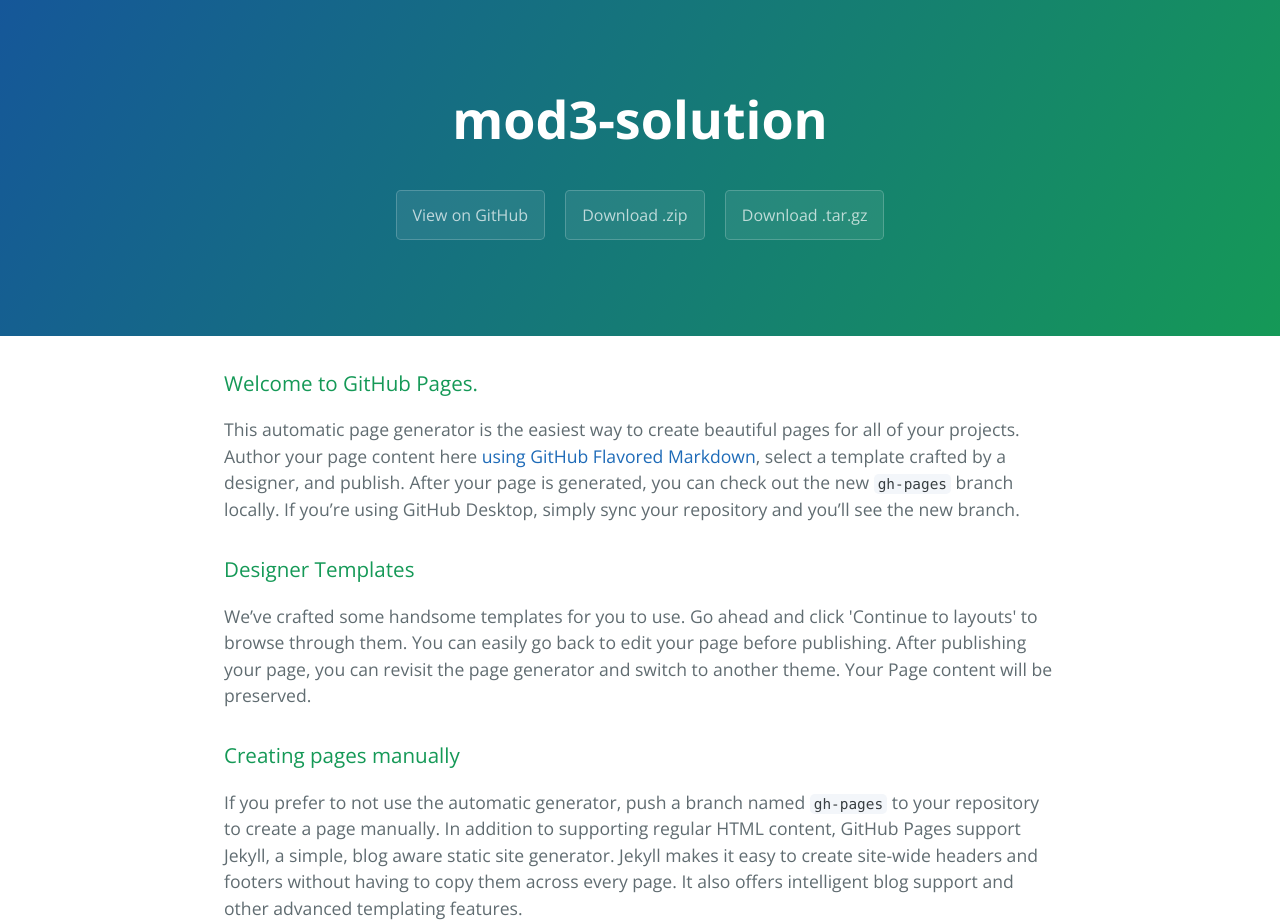
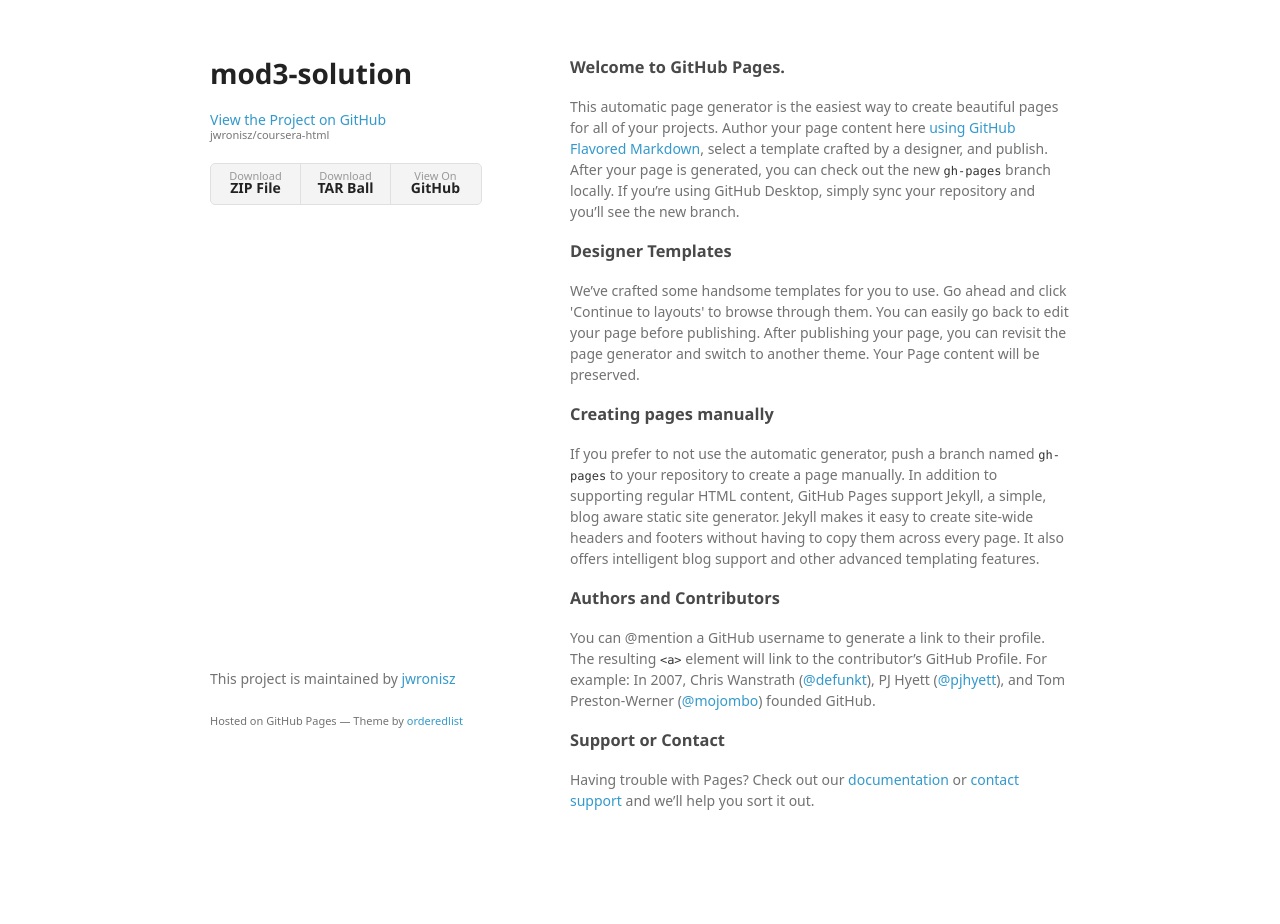
Before and after one commit to jwronisz/coursera-html, a plain HTML site: page index.html in a window 1280 px wide. Shown: the top 924 px of the page. After the commit the page ends 881 px from the top, so only its background shows below. Drawn offline with nearby package versions, Linux system fonts and the light colour scheme; a web font is replaced by a local one.

Commit message:
Create gh-pages branch via GitHub

```diff
--- a/index.html
+++ b/index.html
@@ -1,25 +1,34 @@
-<!DOCTYPE html>
-<html lang="en-us">
+<!doctype html>
+<html>
   <head>
-    <meta charset="UTF-8">
+    <meta charset="utf-8">
+    <meta http-equiv="X-UA-Compatible" content="chrome=1">
     <title>mod3-solution by jwronisz</title>
-    <meta name="viewport" content="width=device-width, initial-scale=1">
-    <link rel="stylesheet" type="text/css" href="stylesheets/normalize.css" media="screen">
-    <link href='https://fonts.googleapis.com/css?family=Open+Sans:400,700' rel='stylesheet' type='text/css'>
-    <link rel="stylesheet" type="text/css" href="stylesheets/stylesheet.css" media="screen">
-    <link rel="stylesheet" type="text/css" href="stylesheets/github-light.css" media="screen">
+
+    <link rel="stylesheet" href="stylesheets/styles.css">
+    <link rel="stylesheet" href="stylesheets/github-light.css">
+    <meta name="viewport" content="width=device-width">
+    <!--[if lt IE 9]>
+    <script src="//html5shiv.googlecode.com/svn/trunk/html5.js"></script>
+    <![endif]-->
   </head>
   <body>
-    <section class="page-header">
-      <h1 class="project-name">mod3-solution</h1>
-      <h2 class="project-tagline"></h2>
-      <a href="https://github.com/jwronisz/coursera-html" class="btn">View on GitHub</a>
-      <a href="https://github.com/jwronisz/coursera-html/zipball/master" class="btn">Download .zip</a>
-      <a href="https://github.com/jwronisz/coursera-html/tarball/master" class="btn">Download .tar.gz</a>
-    </section>
+    <div class="wrapper">
+      <header>
+        <h1>mod3-solution</h1>
+        <p></p>
 
-    <section class="main-content">
-      <h3>
+        <p class="view"><a href="https://github.com/jwronisz/coursera-html">View the Project on GitHub <small>jwronisz/coursera-html</small></a></p>
+
+
+        <ul>
+          <li><a href="https://github.com/jwronisz/coursera-html/zipball/master">Download <strong>ZIP File</strong></a></li>
+          <li><a href="https://github.com/jwronisz/coursera-html/tarball/master">Download <strong>TAR Ball</strong></a></li>
+          <li><a href="https://github.com/jwronisz/coursera-html">View On <strong>GitHub</strong></a></li>
+        </ul>
+      </header>
+      <section>
+        <h3>
 <a id="welcome-to-github-pages" class="anchor" href="#welcome-to-github-pages" aria-hidden="true"><span aria-hidden="true" class="octicon octicon-link"></span></a>Welcome to GitHub Pages.</h3>
 
 <p>This automatic page generator is the easiest way to create beautiful pages for all of your projects. Author your page content here <a href="https://guides.github.com/features/mastering-markdown/">using GitHub Flavored Markdown</a>, select a template crafted by a designer, and publish. After your page is generated, you can check out the new <code>gh-pages</code> branch locally. If you’re using GitHub Desktop, simply sync your repository and you’ll see the new branch.</p>
@@ -43,15 +52,13 @@
 <a id="support-or-contact" class="anchor" href="#support-or-contact" aria-hidden="true"><span aria-hidden="true" class="octicon octicon-link"></span></a>Support or Contact</h3>
 
 <p>Having trouble with Pages? Check out our <a href="https://help.github.com/pages">documentation</a> or <a href="https://github.com/contact">contact support</a> and we’ll help you sort it out.</p>
-
-      <footer class="site-footer">
-        <span class="site-footer-owner"><a href="https://github.com/jwronisz/coursera-html">mod3-solution</a> is maintained by <a href="https://github.com/jwronisz">jwronisz</a>.</span>
-
-        <span class="site-footer-credits">This page was generated by <a href="https://pages.github.com">GitHub Pages</a> using the <a href="https://github.com/jasonlong/cayman-theme">Cayman theme</a> by <a href="https://twitter.com/jasonlong">Jason Long</a>.</span>
+      </section>
+      <footer>
+        <p>This project is maintained by <a href="https://github.com/jwronisz">jwronisz</a></p>
+        <p><small>Hosted on GitHub Pages &mdash; Theme by <a href="https://github.com/orderedlist">orderedlist</a></small></p>
       </footer>
-
-    </section>
-
+    </div>
+    <script src="javascripts/scale.fix.js"></script>
 
   </body>
 </html>
--- /dev/null
+++ b/javascripts/scale.fix.js
@@ -0,0 +1,17 @@
+var metas = document.getElementsByTagName('meta');
+var i;
+if (navigator.userAgent.match(/iPhone/i)) {
+  for (i=0; i<metas.length; i++) {
+    if (metas[i].name == "viewport") {
+      metas[i].content = "width=device-width, minimum-scale=1.0, maximum-scale=1.0";
+    }
+  }
+  document.addEventListener("gesturestart", gestureStart, false);
+}
+function gestureStart() {
+  for (i=0; i<metas.length; i++) {
+    if (metas[i].name == "viewport") {
+      metas[i].content = "width=device-width, minimum-scale=0.25, maximum-scale=1.6";
+    }
+  }
+}
--- /dev/null
+++ b/stylesheets/styles.css
@@ -0,0 +1,324 @@
+@font-face {
+  font-family: 'Noto Sans';
+  font-weight: 400;
+  font-style: normal;
+  src: url('../fonts/Noto-Sans-regular/Noto-Sans-regular.eot');
+  src: url('../fonts/Noto-Sans-regular/Noto-Sans-regular.eot?#iefix') format('embedded-opentype'),
+       local('Noto Sans'),
+       local('Noto-Sans-regular'),
+       url('../fonts/Noto-Sans-regular/Noto-Sans-regular.woff2') format('woff2'),
+       url('../fonts/Noto-Sans-regular/Noto-Sans-regular.woff') format('woff'),
+       url('../fonts/Noto-Sans-regular/Noto-Sans-regular.ttf') format('truetype'),
+       url('../fonts/Noto-Sans-regular/Noto-Sans-regular.svg#NotoSans') format('svg');
+}
+
+@font-face {
+  font-family: 'Noto Sans';
+  font-weight: 700;
+  font-style: normal;
+  src: url('../fonts/Noto-Sans-700/Noto-Sans-700.eot');
+  src: url('../fonts/Noto-Sans-700/Noto-Sans-700.eot?#iefix') format('embedded-opentype'),
+       local('Noto Sans Bold'),
+       local('Noto-Sans-700'),
+       url('../fonts/Noto-Sans-700/Noto-Sans-700.woff2') format('woff2'),
+       url('../fonts/Noto-Sans-700/Noto-Sans-700.woff') format('woff'),
+       url('../fonts/Noto-Sans-700/Noto-Sans-700.ttf') format('truetype'),
+       url('../fonts/Noto-Sans-700/Noto-Sans-700.svg#NotoSans') format('svg');
+}
+
+@font-face {
+  font-family: 'Noto Sans';
+  font-weight: 400;
+  font-style: italic;
+  src: url('../fonts/Noto-Sans-italic/Noto-Sans-italic.eot');
+  src: url('../fonts/Noto-Sans-italic/Noto-Sans-italic.eot?#iefix') format('embedded-opentype'),
+       local('Noto Sans Italic'),
+       local('Noto-Sans-italic'),
+       url('../fonts/Noto-Sans-italic/Noto-Sans-italic.woff2') format('woff2'),
+       url('../fonts/Noto-Sans-italic/Noto-Sans-italic.woff') format('woff'),
+       url('../fonts/Noto-Sans-italic/Noto-Sans-italic.ttf') format('truetype'),
+       url('../fonts/Noto-Sans-italic/Noto-Sans-italic.svg#NotoSans') format('svg');
+}
+
+@font-face {
+  font-family: 'Noto Sans';
+  font-weight: 700;
+  font-style: italic;
+  src: url('../fonts/Noto-Sans-700italic/Noto-Sans-700italic.eot');
+  src: url('../fonts/Noto-Sans-700italic/Noto-Sans-700italic.eot?#iefix') format('embedded-opentype'),
+       local('Noto Sans Bold Italic'),
+       local('Noto-Sans-700italic'),
+       url('../fonts/Noto-Sans-700italic/Noto-Sans-700italic.woff2') format('woff2'),
+       url('../fonts/Noto-Sans-700italic/Noto-Sans-700italic.woff') format('woff'),
+       url('../fonts/Noto-Sans-700italic/Noto-Sans-700italic.ttf') format('truetype'),
+       url('../fonts/Noto-Sans-700italic/Noto-Sans-700italic.svg#NotoSans') format('svg');
+}
+
+body {
+  background-color: #fff;
+  padding:50px;
+  font: 14px/1.5 "Noto Sans", "Helvetica Neue", Helvetica, Arial, sans-serif;
+  color:#727272;
+  font-weight:400;
+}
+
+h1, h2, h3, h4, h5, h6 {
+  color:#222;
+  margin:0 0 20px;
+}
+
+p, ul, ol, table, pre, dl {
+  margin:0 0 20px;
+}
+
+h1, h2, h3 {
+  line-height:1.1;
+}
+
+h1 {
+  font-size:28px;
+}
+
+h2 {
+  color:#393939;
+}
+
+h3, h4, h5, h6 {
+  color:#494949;
+}
+
+a {
+  color:#39c;
+  text-decoration:none;
+}
+
+a:hover {
+  color:#069;
+}
+
+a small {
+  font-size:11px;
+  color:#777;
+  margin-top:-0.3em;
+  display:block;
+}
+
+a:hover small {
+  color:#777;
+}
+
+.wrapper {
+  width:860px;
+  margin:0 auto;
+}
+
+blockquote {
+  border-left:1px solid #e5e5e5;
+  margin:0;
+  padding:0 0 0 20px;
+  font-style:italic;
+}
+
+code, pre {
+  font-family:Monaco, Bitstream Vera Sans Mono, Lucida Console, Terminal, Consolas, Liberation Mono, DejaVu Sans Mono, Courier New, monospace;
+  color:#333;
+  font-size:12px;
+}
+
+pre {
+  padding:8px 15px;
+  background: #f8f8f8;
+  border-radius:5px;
+  border:1px solid #e5e5e5;
+  overflow-x: auto;
+}
+
+table {
+  width:100%;
+  border-collapse:collapse;
+}
+
+th, td {
+  text-align:left;
+  padding:5px 10px;
+  border-bottom:1px solid #e5e5e5;
+}
+
+dt {
+  color:#444;
+  font-weight:700;
+}
+
+th {
+  color:#444;
+}
+
+img {
+  max-width:100%;
+}
+
+header {
+  width:270px;
+  float:left;
+  position:fixed;
+  -webkit-font-smoothing:subpixel-antialiased;
+}
+
+header ul {
+  list-style:none;
+  height:40px;
+  padding:0;
+  background: #f4f4f4;
+  border-radius:5px;
+  border:1px solid #e0e0e0;
+  width:270px;
+}
+
+header li {
+  width:89px;
+  float:left;
+  border-right:1px solid #e0e0e0;
+  height:40px;
+}
+
+header li:first-child a {
+  border-radius:5px 0 0 5px;
+}
+
+header li:last-child a {
+  border-radius:0 5px 5px 0;
+}
+
+header ul a {
+  line-height:1;
+  font-size:11px;
+  color:#999;
+  display:block;
+  text-align:center;
+  padding-top:6px;
+  height:34px;
+}
+
+header ul a:hover {
+  color:#999;
+}
+
+header ul a:active {
+  background-color:#f0f0f0;
+}
+
+strong {
+  color:#222;
+  font-weight:700;
+}
+
+header ul li + li + li {
+  border-right:none;
+  width:89px;
+}
+
+header ul a strong {
+  font-size:14px;
+  display:block;
+  color:#222;
+}
+
+section {
+  width:500px;
+  float:right;
+  padding-bottom:50px;
+}
+
+small {
+  font-size:11px;
+}
+
+hr {
+  border:0;
+  background:#e5e5e5;
+  height:1px;
+  margin:0 0 20px;
+}
+
+footer {
+  width:270px;
+  float:left;
+  position:fixed;
+  bottom:50px;
+  -webkit-font-smoothing:subpixel-antialiased;
+}
+
+@media print, screen and (max-width: 960px) {
+
+  div.wrapper {
+    width:auto;
+    margin:0;
+  }
+
+  header, section, footer {
+    float:none;
+    position:static;
+    width:auto;
+  }
+
+  header {
+    padding-right:320px;
+  }
+
+  section {
+    border:1px solid #e5e5e5;
+    border-width:1px 0;
+    padding:20px 0;
+    margin:0 0 20px;
+  }
+
+  header a small {
+    display:inline;
+  }
+
+  header ul {
+    position:absolute;
+    right:50px;
+    top:52px;
+  }
+}
+
+@media print, screen and (max-width: 720px) {
+  body {
+    word-wrap:break-word;
+  }
+
+  header {
+    padding:0;
+  }
+
+  header ul, header p.view {
+    position:static;
+  }
+
+  pre, code {
+    word-wrap:normal;
+  }
+}
+
+@media print, screen and (max-width: 480px) {
+  body {
+    padding:15px;
+  }
+
+  header ul {
+    width:99%;
+  }
+
+  header li, header ul li + li + li {
+    width:33%;
+  }
+}
+
+@media print {
+  body {
+    padding:0.4in;
+    font-size:12pt;
+    color:#444;
+  }
+}
```
